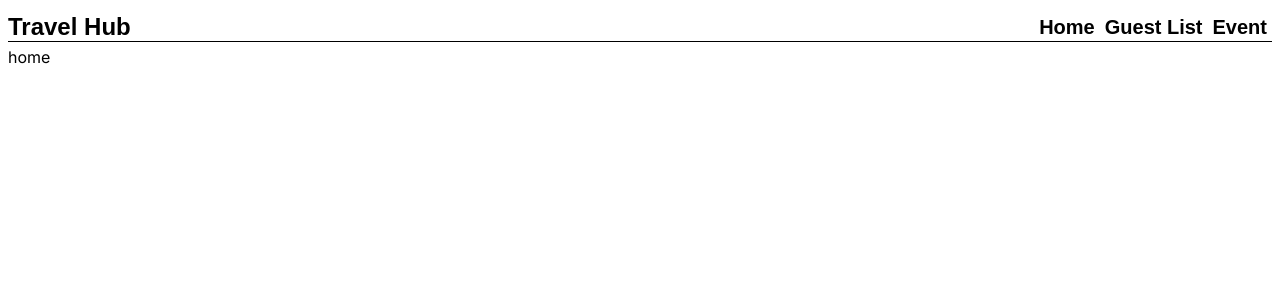
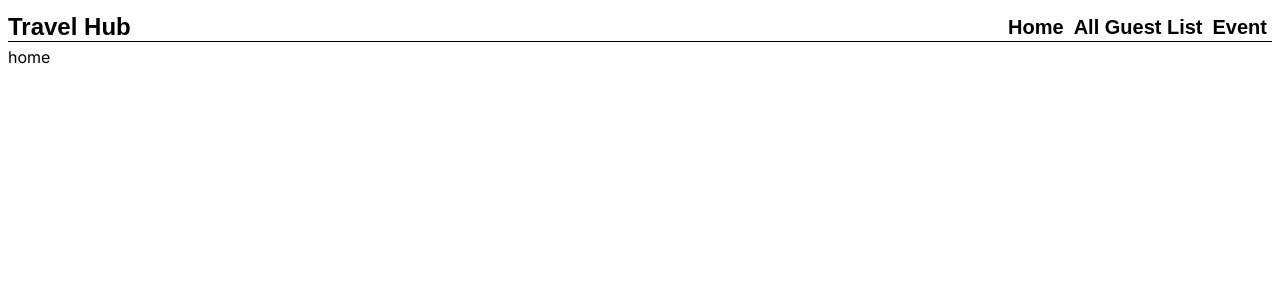
Before and after one commit to grace5829/TravelHubApp, a Next.js app in the folder my-app/: page / in a window 1280 px wide. Shown: the top 300 px of the page. Built offline with nearby package versions, Linux system fonts and the light colour scheme; no server answers.

Commit message:
starting to show guest per event

```diff
--- a/my-app/app/navbar.tsx
+++ b/my-app/app/navbar.tsx
@@ -1,7 +1,7 @@
 import Link from "next/link";
 import styled from "styled-components";
 
-const IndividualLink = styled(Link)`
+export const IndividualLink = styled(Link)`
   padding: 5px;
   text-decoration: none;
   color:black;
@@ -23,7 +23,7 @@ export default function NavBar() {
   return (
     <span>
         <IndividualLink href="/">Home</IndividualLink>
-        <IndividualLink href="/guest">Guest List</IndividualLink>
+        <IndividualLink href="/guest">All Guest List</IndividualLink>
         <IndividualLink href="/event">Event</IndividualLink>
     </span>
   );
```
Also changed, not shown: my-app/app/event/guestPerEvent/page.tsx (added, +9 -0 lines).
